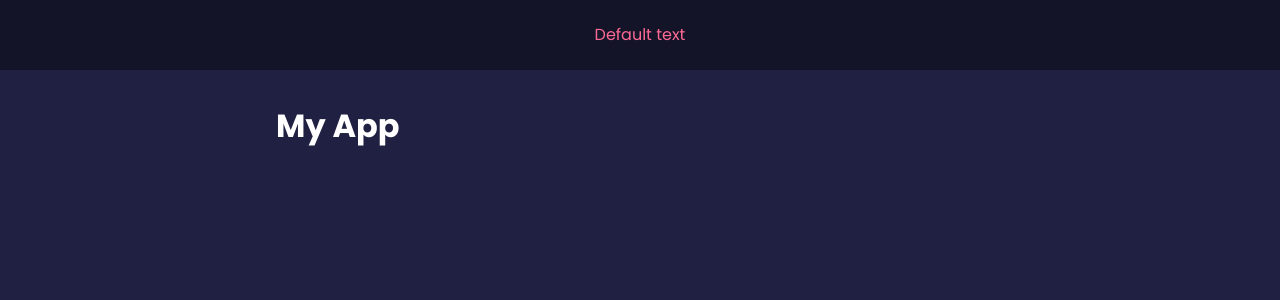
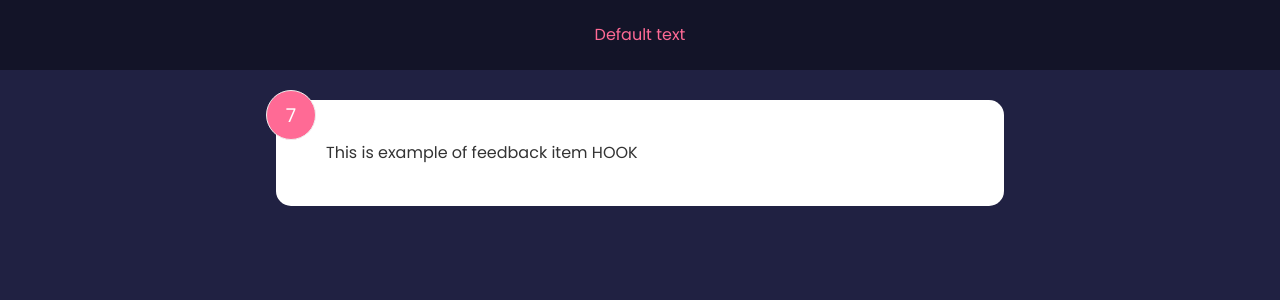
Before and after one commit to AbyssWalker1990/react-learn, a React (Create React App) app: page / in a window 1280 px wide. Shown: the top 300 px of the page. Built offline with nearby package versions, Linux system fonts and the light colour scheme.

Commit message:
learn basics about hooks

```diff
--- a/src/App.js
+++ b/src/App.js
@@ -1,4 +1,5 @@
 import Header from "./components/Header"
+import FeedbackItem from "./components/FeedbackItem"
 
 function App() {
 
@@ -6,7 +7,7 @@
     <>
       <Header />
       <div className='container'>
-        <h1>My App</h1>
+        <FeedbackItem />
       </div>
     </>
   )
--- /dev/null
+++ b/src/components/FeedbackItem.jsx
@@ -0,0 +1,16 @@
+import React from 'react'
+import { useState } from 'react'
+
+function FeedbackItem() {
+  const [rating, setRating] = useState(7)
+  const [text, setText] = useState('This is example of feedback item HOOK')
+
+  return (
+    <div className='card'>
+      <div className="num-display">{rating}</div>
+      <div className="text-display">{text}</div>
+    </div>
+  )
+}
+
+export default FeedbackItem
```
